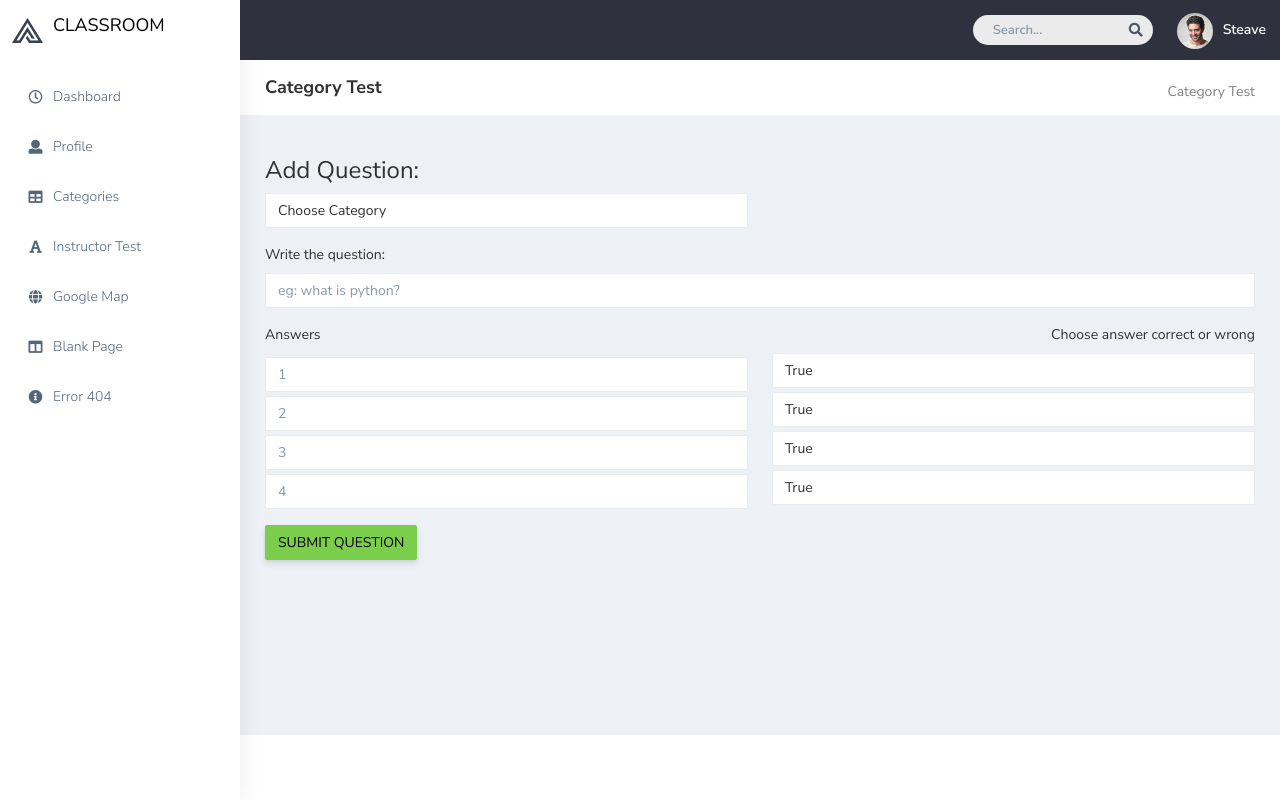
After one commit to faizp/classroom, a Django app: page /admin/add-question/ in a window 1280 px wide. The commit adds this page. Run offline with Django 3.2, Linux system fonts and the light colour scheme; data that the repository does not hold is empty; some libraries are stand-ins or nearby versions.

Commit message:
Created Questions

```diff
--- /dev/null
+++ b/admins/templates/admins/add-question.html
@@ -0,0 +1,173 @@
+{% extends 'admins/admin-base.html' %}
+{% block content %}
+<div class="page-breadcrumb bg-white">
+    <div class="row align-items-center">
+        <div class="col-lg-3 col-md-4 col-sm-4 col-xs-12">
+            <h4 class="page-title">Category Test</h4>
+        </div>
+        <div class="col-lg-9 col-sm-8 col-md-8 col-xs-12">
+            <div class="d-md-flex">
+                <ol class="breadcrumb ms-auto">
+                    <li><a href="#" class="fw-normal">Category Test</a></li>
+                </ol>
+            </div>
+        </div>
+    </div>
+    <!-- /.col-lg-12 -->
+  </div>
+  <div class="container-fluid">
+    <h3 class="mt-3">Add Question:</h3>
+    <section id="question-section">
+        <form>
+            <div class="row">
+              <div class="col">
+                <select id="category" onchange="showCategories()" class="form-control">
+                    <option value="">Choose Category</option>
+                    {% for category in categories %}
+                    <option value="{{ category.id }}">{{ category }}</option>
+                    {% endfor %}
+                  </select>
+              </div>
+              <div class="col">
+                <select style="display: none;" id="sub-category" class="form-control" required>
+                  </select>
+              </div>
+            </div>
+            <div class="form-group mt-3">
+                <label for="question">Write the question:</label>
+                <input type="text" class="form-control" id="question" placeholder="eg: what is python?" required>
+              </div>
+              <div class="form-group">
+                  <div style="justify-content: space-between; display: flex;">
+                    <label for="answer1">Answers</label><label for="answer1">Choose answer correct or wrong</label>
+                  </div>
+
+                <div class="row">
+                    <div class="col">
+                        <input type="text" class="form-control mt-1" id="answer1" placeholder="1" required>
+                    </div>
+                    <div class="col">
+                        <select class="form-control" id="answeropt1">
+                            <option value="true">True</option>
+                            <option value="false">False</option>
+                          </select>
+                    </div>
+                </div>
+                <div class="row">
+                    <div class="col">
+                        <input type="text" class="form-control mt-1" id="answer2" placeholder="2" required>
+                    </div>
+                    <div class="col">
+                        <select class="form-control" id="answeropt2">
+                            <option value="true">True</option>
+                            <option value="false">False</option>
+                          </select>
+                    </div>
+                </div>
+                <div class="row">
+                    <div class="col">
+                        <input type="text" class="form-control mt-1" id="answer3" placeholder="3" required>
+                    </div>
+                    <div class="col">
+                        <select class="form-control" id="answeropt3">
+                            <option value="true">True</option>
+                            <option value="false">False</option>
+                          </select>
+                    </div>
+                </div>
+                <div class="row">
+                    <div class="col">
+                        <input type="text" class="form-control mt-1" id="answer4" placeholder="4" required>
+                    </div>
+                    <div class="col">
+                        <select class="form-control" id="answeropt4">
+                            <option value="true">True</option>
+                            <option value="false">False</option>
+                          </select>
+                    </div>
+                </div>
+              </div>
+              <button class="btn btn-success" onclick="addQuestion()" type="button">SUBMIT QUESTION</button>
+          </form>
+    </section>
+  </div>
+{% endblock %}
+{% block script %}
+<script>
+    function showCategories(){
+        category = $('#category').val()
+        $.ajax({
+            url: '/admin/choose-category/',
+            method: 'POST',
+            data: {
+                'csrfmiddlewaretoken': '{{csrf_token}}',
+                'category': category
+            },
+            dataType: 'json',
+            success: function(data){
+                data1 = JSON.parse(data.categories)
+                console.log(data)
+                $('#sub-category').show()
+                $('#sub-category').html('')
+                for (var i=0; i<data1.length; i++) {
+                    $('#sub-category').append('<option value="'+data1[i].pk+'">'+data1[i].fields.name+'</option>')
+                }
+        }
+        })
+    }
+</script>
+<script>
+    function addQuestion(){
+        var subCategory = $('#sub-category').val()
+        var question1 = $('#question').val()
+        var answer1 = $('#answer1').val()
+        var answer2 = $('#answer2').val()
+        var answer3 = $('#answer3').val()
+        var answer4 = $('#answer4').val()
+        var answeropt1 = $('#answeropt1').val()
+        var answeropt2 = $('#answeropt2').val()
+        var answeropt3 = $('#answeropt3').val()
+        var answeropt4 = $('#answeropt4').val()
+        var data = {
+            'csrfmiddlewaretoken': '{{ csrf_token }}',
+            'question1': question1,
+            'answer1': answer1,
+            'answer2': answer2,
+            'answer3': answer3,
+            'answer4': answer4,
+            'answeropt1': answeropt1,
+            'answeropt2': answeropt2,
+            'answeropt3': answeropt3,
+            'answeropt4': answeropt4,
+            'subCategory': subCategory
+        }
+        console.log(subCategory)
+        if (subCategory == null || question1 == "" || answer1 == "" || answer2 == "" || answer3 == "" || answer4 == "" || answeropt1 == "" || answeropt2 == "" || answeropt3 == "" || answeropt4 == ""){
+            swal({
+                title: "Please Fill the form",
+                icon: "error"
+            })
+        }else{
+        $.ajax({
+            url: '/admin/add-question/',
+            method: 'POST',
+            data: data,
+            dataType: 'json',
+            success: function(data){
+                console.log(data)
+                if (data == 'false'){
+                    swal({
+                        title: "Please Choose One correct answer for the question",
+                        icon: "error"
+                    })
+                }
+                if (data == 'true'){
+                    window.location.reload()
+                }
+
+            }
+        })
+    }
+}
+</script>
+{% endblock %}
--- a/admins/templates/admins/admin-base.html
+++ b/admins/templates/admins/admin-base.html
@@ -210,6 +210,8 @@
     <script src="{% static 'plugins/bower_components/chartist/dist/chartist.min.js' %}"></script>
     <script src="{% static 'plugins/bower_components/chartist-plugin-tooltips/dist/chartist-plugin-tooltip.min.js' %}"></script>
     <script src="{% static 'js/pages/dashboards/dashboard1.js' %}"></script>
+    <script src="https://unpkg.com/sweetalert/dist/sweetalert.min.js"></script>
+
     {% block script %}
     {% endblock %}
 </body>
--- a/admins/urls.py
+++ b/admins/urls.py
@@ -10,5 +10,7 @@ urlpatterns = [
     path('instructor-test/', views.instructor_test, name='instructor-test'),
     path('category-test/<int:id>', views.category_test, name='category-test'),
     path('questions/<int:id>', views.questions, name='questions'),
-    path('answers/<int:id>', views.answers, name='answers')
+    path('answers/<int:id>', views.answers, name='answers'),
+    path('add-question/', views.add_question, name='add-question'),
+    path('choose-category/', views.choose_category, name='choose-category')
 ]
--- a/admins/views.py
+++ b/admins/views.py
@@ -54,7 +54,6 @@ def sec_category(request):
 
 def instructor_test(request):
     categories = Category.objects.all()
-    print(categories)
     context = {
         'categories': categories
     }
@@ -85,9 +84,68 @@ def answers(request, id):
     question = Questions.objects.get(id=id)
     answers = Answer.objects.filter(question=question)
     correct_answer = Answer.objects.filter(question=question, correct=True)
-    print(correct_answer)
     data = {
         'answers': serializers.serialize('json', answers),
         'correctAnswer': serializers.serialize('json', correct_answer)
     }
     return JsonResponse(data)
+
+
+def add_question(request):
+    if request.method == 'POST':
+        sub_category = request.POST['subCategory']
+        question1 = request.POST['question1']
+        answer1 = request.POST['answer1']
+        answer2 = request.POST['answer2']
+        answer3 = request.POST['answer3']
+        answer4 = request.POST['answer4']
+        answeropt1 = request.POST['answeropt1']
+        if answeropt1 == 'true':
+            answeropt1 = True
+        else:
+            answeropt1 = False
+        answeropt2 = request.POST['answeropt2']
+        if answeropt2 == 'true':
+            answeropt2 = True
+        else:
+            answeropt2 = False
+        answeropt3 = request.POST['answeropt3']
+        if answeropt3 == 'true':
+            answeropt3 = True
+        else:
+            answeropt3 = False
+        answeropt4 = request.POST['answeropt4']
+        if answeropt4 == 'true':
+            answeropt4 = True
+        else:
+            answeropt4 = False
+        count = 0
+        lis = [answeropt1, answeropt2, answeropt3, answeropt4]
+        for i in range(len(lis)):
+            if lis[i] == 'true':
+                count += 1
+        if count>1:
+            return JsonResponse('false', safe=False)
+        sec_category = secCategory.objects.get(id=sub_category)
+        question_created = Questions.objects.create(sec_category=sec_category, question=question1)
+        Answer.objects.create(question=question_created, answer=answer1, correct=answeropt1)
+        Answer.objects.create(question=question_created, answer=answer2, correct=answeropt2)
+        Answer.objects.create(question=question_created, answer=answer3, correct=answeropt3)
+        Answer.objects.create(question=question_created, answer=answer4, correct=answeropt4)
+        return JsonResponse('true', safe=False)
+    categories = Category.objects.all()
+    context = {
+        'categories': categories
+    }
+    return render(request, 'admins/add-question.html', context)
+
+
+def choose_category(request):
+    if request.method == 'POST':
+        category = request.POST['category']
+        sec_categories = secCategory.objects.filter(category=category)
+        data = {
+            'categories': serializers.serialize('json', sec_categories)
+        }
+        return JsonResponse(data)
+    return JsonResponse('false', safe=False)
```
Also changed, not shown: admins/templates/admins/category-test.html (+6 -4 lines).
